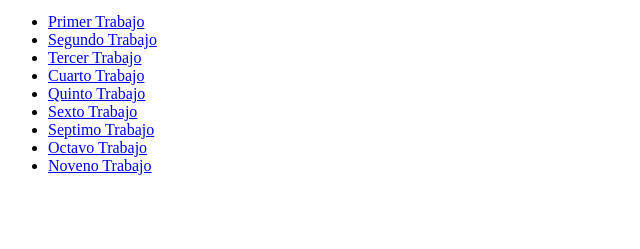
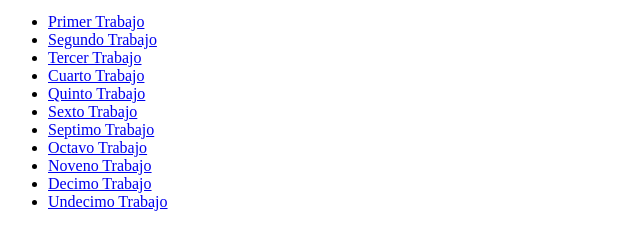
Before and after one commit to mmateo11/plataformas-moviles-entregas, a plain HTML site: page index.html in a window 1280 px wide. Shown: the part 101-350 px from the top of the page, without its empty margins (0-640 px from the left). Drawn offline with Linux system fonts and the light colour scheme.

Commit message:
Update index.html

```diff
--- a/index.html
+++ b/index.html
@@ -16,6 +16,8 @@
         <li><a href="tp-7/">Septimo Trabajo</a></li>
         <li><a href="tp-8/">Octavo Trabajo</a></li>
         <li><a href="tp-9/">Noveno Trabajo</a></li>
+        <li><a href="tp-10/">Decimo Trabajo</a></li>
+        <li><a href="tp-11/">Undecimo Trabajo</a></li>
      </ul>
    </body>
 </html>
```
